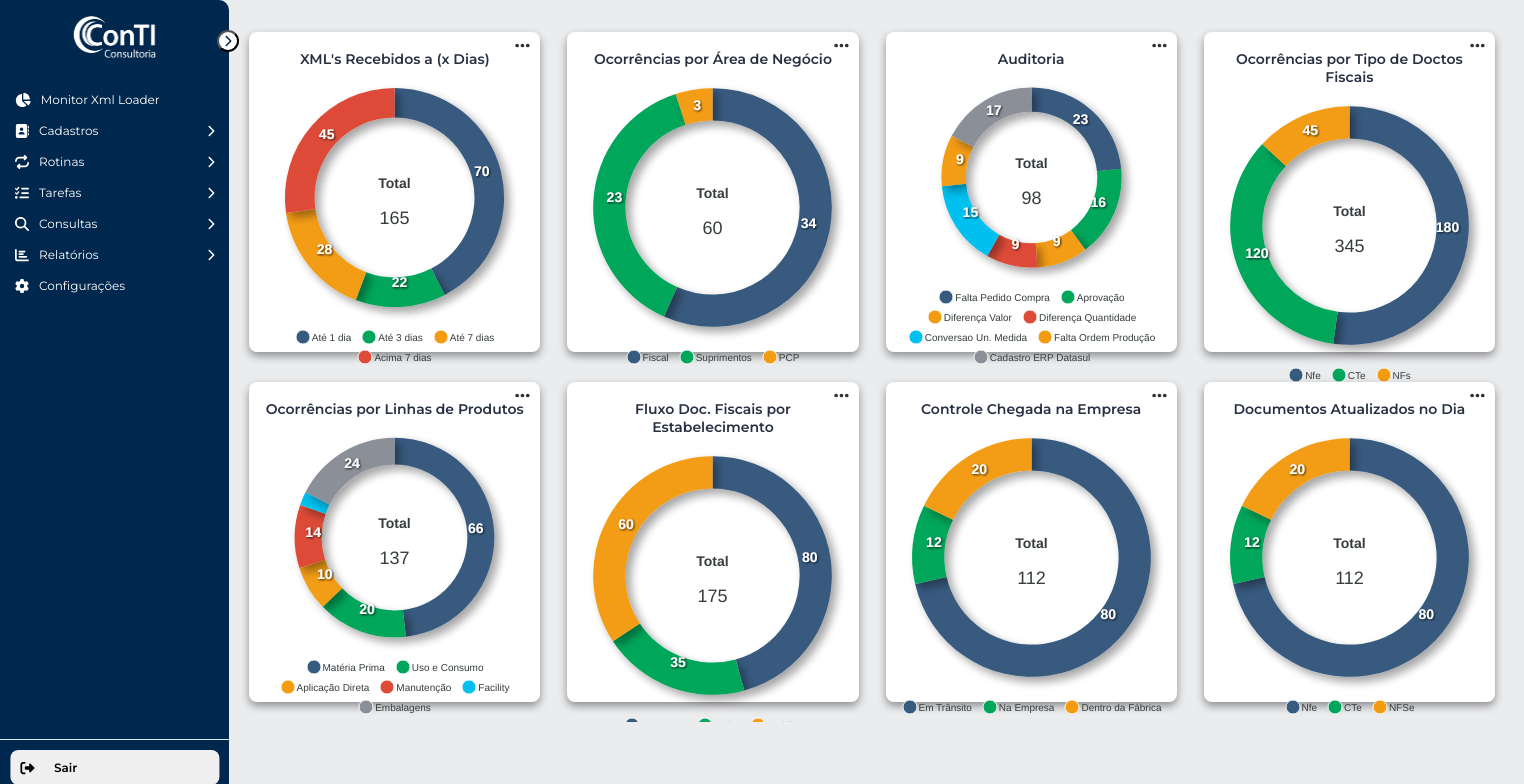
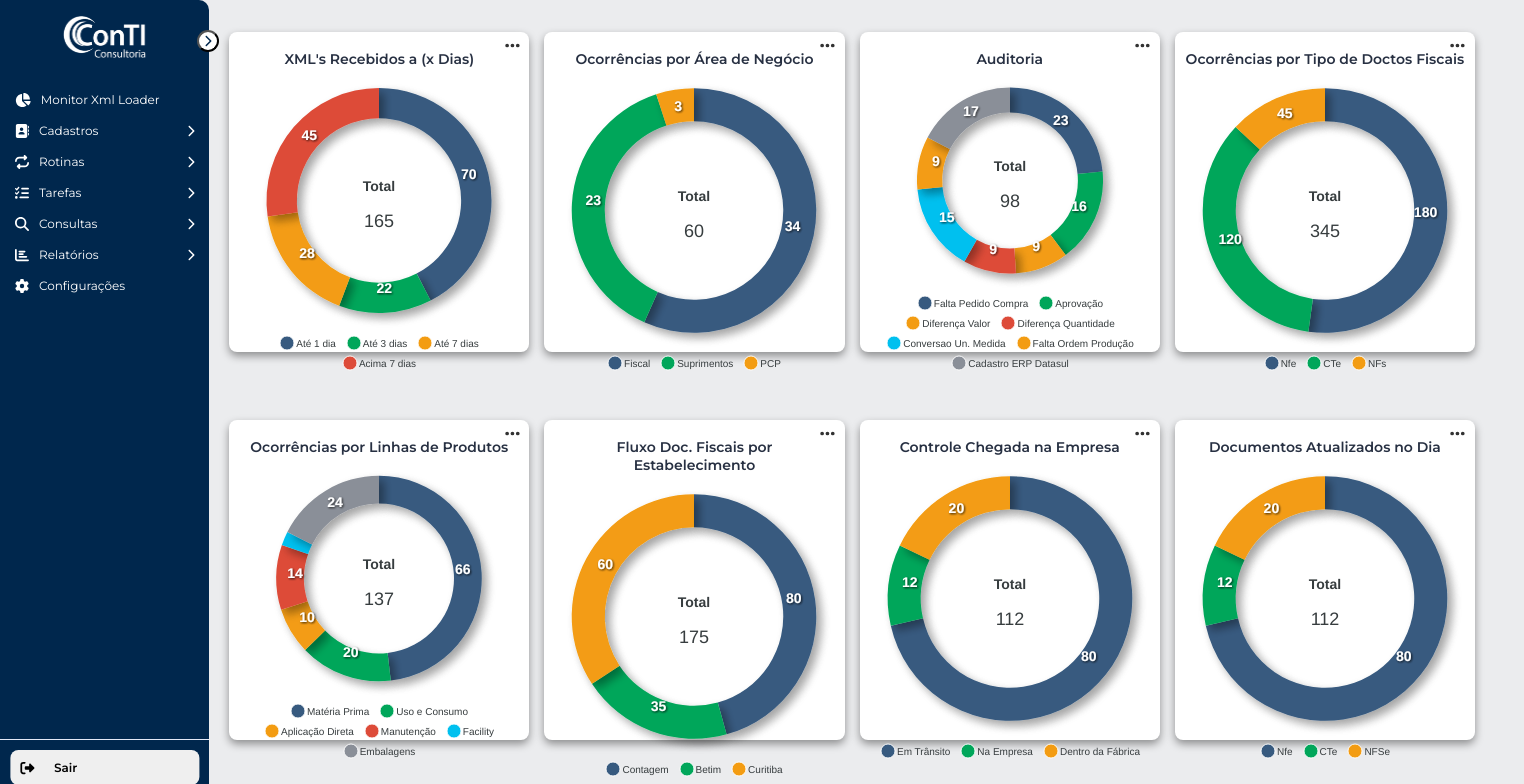
Before and after one commit to hudtadeu/conti-react, a React (Create React App) app: page / in a window 1280 px wide. Shown: the top 784 px of the page, 1524 px wide, since content can reach past the window. Built offline with nearby package versions, Linux system fonts and the light colour scheme.

Commit message:
Atualização

```diff
--- a/src/components/menu/dashboard/Dashboard.js
+++ b/src/components/menu/dashboard/Dashboard.js
@@ -229,7 +229,7 @@ const Dashboard = () => {
     setSelectedChart(null);
   };
 
-  const handleModalClick = (e) => {
+    const handleModalClick = (e) => {
     if (e.target.classList.contains('modal')) {
       closeModal();
     }
@@ -246,7 +246,7 @@ const Dashboard = () => {
             </div>
           </div>
           <div className="chart-wrapper">
-            <Chart options={chartData.options} series={chartData.series} type="donut" height="290" />
+            <Chart options={chartData.options} series={chartData.series} type="donut" height="296" />
           </div>
         </div>
       ))}
--- a/src/components/menu/dashboard/styleDashboard.css
+++ b/src/components/menu/dashboard/styleDashboard.css
@@ -17,9 +17,9 @@
   #dashboard {
     display: grid;
     grid-template-columns: repeat(4, minmax(300px, 1fr));
-    gap: 18px;
+    gap: 15px;
     padding: 20px;
-    max-width: 100%;
+    height: 100vh;
     transition: grid-template-columns 0.1s ease-in-out;
     overflow: hidden;
   }
@@ -29,7 +29,7 @@
     border-radius: 8px;
     box-shadow: 0 4px 8px rgba(0, 0, 0, 0.4);
     transition: transform 0.1s ease, box-shadow 0.3s ease;
-    width: 97%;
+    width: 100%;
     height: 320px;
     margin-top: 12px;
     display: flex;
@@ -229,7 +229,7 @@
     font-size: 15px;
     cursor: pointer;
     transition: background-color 0.3s ease;
-    margin-bottom: -10px;
+    margin-bottom: -20px;
     font-weight: 600;
   }
 
--- a/src/components/menu/styleMenu.css
+++ b/src/components/menu/styleMenu.css
@@ -29,7 +29,7 @@
   }
 
   #sidebar.open-sidebar {
-    width: 230px;
+    width: 210px;
   }
 
   #sidebar {
```
